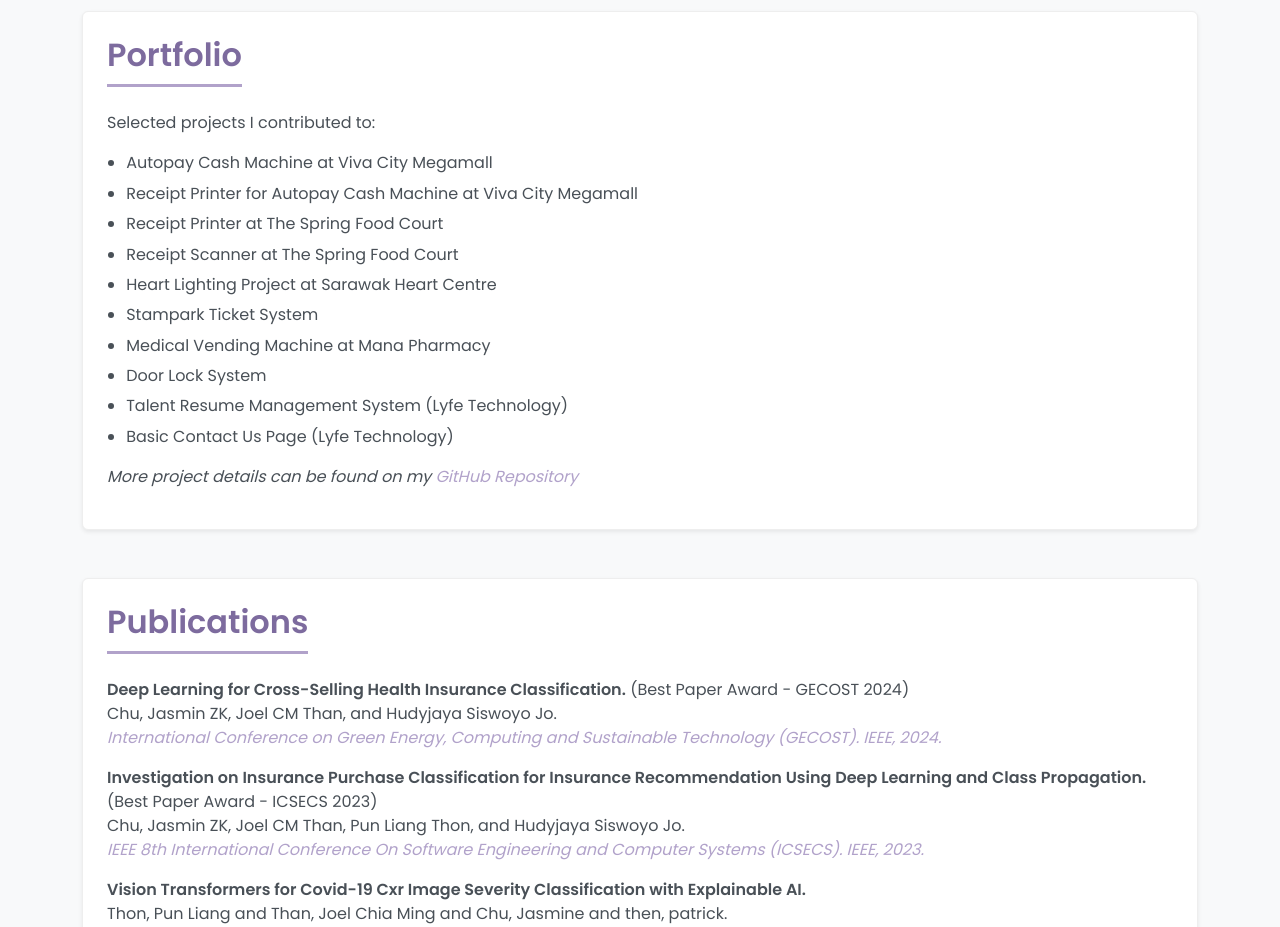
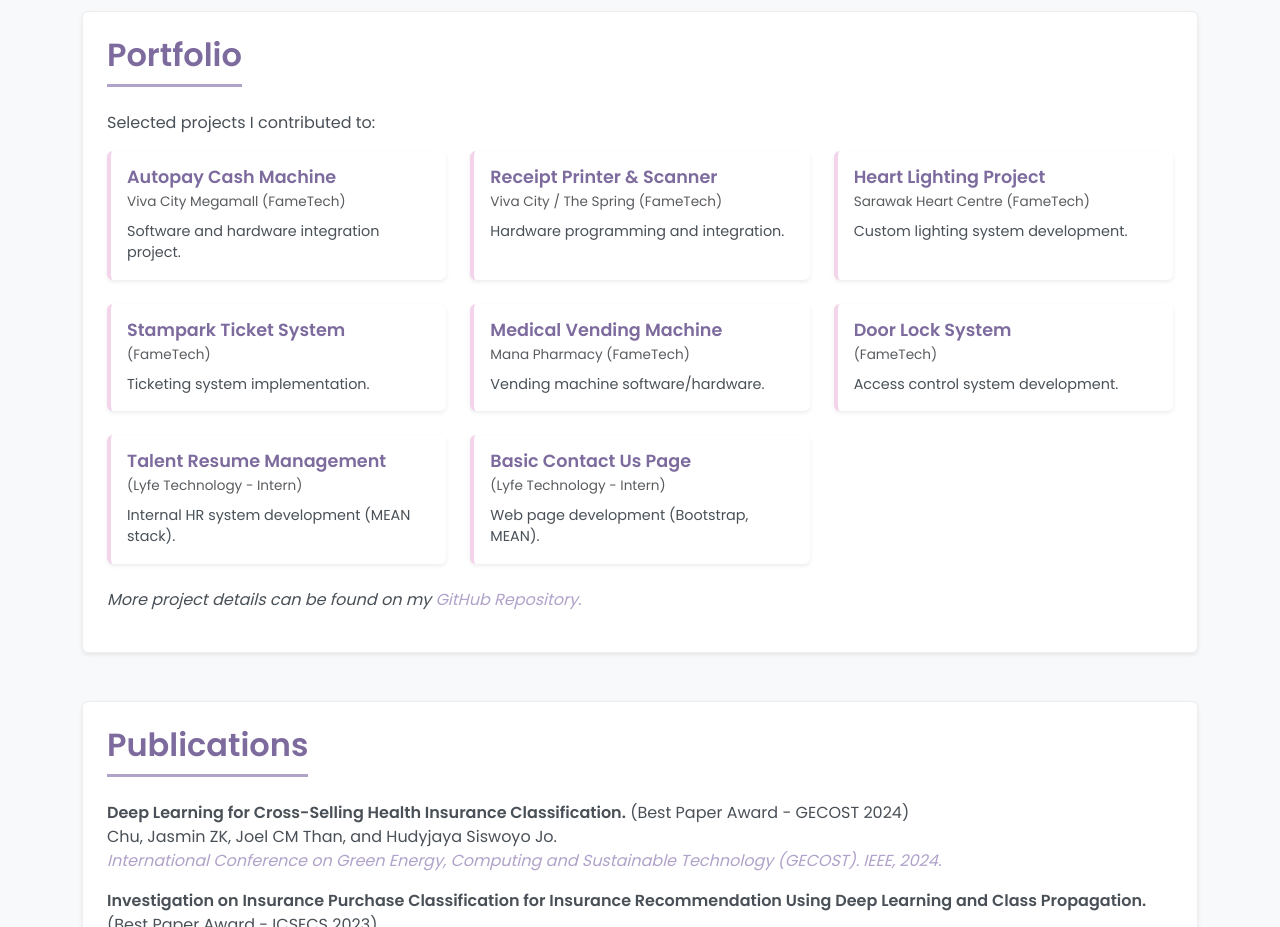
Before and after one commit to JasminChu/Portfolio, a plain HTML site: page profile.html in a window 1280 px wide. Shown: the part 2200-3127 px from the top of the page. Drawn offline with nearby package versions, Linux system fonts and the light colour scheme.

Commit message:
Animation for Portfolio section
Added some animation on "Portfolio" section

```diff
--- a/profile.html
+++ b/profile.html
@@ -1,21 +1,25 @@
 <!DOCTYPE html>
 <html lang="en">
+
 <head>
     <meta charset="UTF-8">
     <meta name="viewport" content="width=device-width, initial-scale=1.0">
     <title>Jasmin Chu Ze Kee - Resume & Portfolio</title>
-    <link href="https://cdn.jsdelivr.net/npm/bootstrap@5.3.3/dist/css/bootstrap.min.css" rel="stylesheet" integrity="sha384-QWTKZyjpPEjISv5WaRU9OFeRpok6YctnYmDr5pNlyT2bRjXh0JMhjY6hW+ALEwIH" crossorigin="anonymous">
+    <link href="https://cdn.jsdelivr.net/npm/bootstrap@5.3.3/dist/css/bootstrap.min.css" rel="stylesheet"
+        integrity="sha384-QWTKZyjpPEjISv5WaRU9OFeRpok6YctnYmDr5pNlyT2bRjXh0JMhjY6hW+ALEwIH" crossorigin="anonymous">
     <link rel="stylesheet" href="style.css">
     <link rel="preconnect" href="https://fonts.googleapis.com">
     <link rel="preconnect" href="https://fonts.gstatic.com" crossorigin>
     <link href="https://fonts.googleapis.com/css2?family=Poppins:wght@300;400;600&display=swap" rel="stylesheet">
 </head>
+
 <body>
 
     <nav class="navbar navbar-expand-lg navbar-light bg-light sticky-top shadow-sm">
         <div class="container">
             <a class="navbar-brand" href="#">Jasmin_00</a>
-            <button class="navbar-toggler" type="button" data-bs-toggle="collapse" data-bs-target="#navbarNav" aria-controls="navbarNav" aria-expanded="false" aria-label="Toggle navigation">
+            <button class="navbar-toggler" type="button" data-bs-toggle="collapse" data-bs-target="#navbarNav"
+                aria-controls="navbarNav" aria-expanded="false" aria-label="Toggle navigation">
                 <span class="navbar-toggler-icon"></span>
             </button>
             <div class="collapse navbar-collapse justify-content-end" id="navbarNav">
@@ -44,24 +48,31 @@
 
         <section id="about" class="mb-5 p-4 rounded shadow-sm section-bg">
             <h2 class="section-title mb-4">About Me</h2>
-            <p>I am a researcher with a Bachelor's degree in Computer Science and currently pursuing a Master in Science by Research. Specializing in Artificial Intelligence for On-Demand Insurance Recommendation. My research interests lie in developing practical solutions that align customer requirements with suitable insurance offerings.</p>
+            <p>I am a researcher with a Bachelor's degree in Computer Science and currently pursuing a Master in Science
+                by Research. Specializing in Artificial Intelligence for On-Demand Insurance Recommendation. My research
+                interests lie in developing practical solutions that align customer requirements with suitable insurance
+                offerings.</p>
         </section>
 
         <section id="experience" class="mb-5 p-4 rounded shadow-sm section-bg">
             <h2 class="section-title mb-4">Experience</h2>
             <div class="mb-4">
                 <h3 class="h5">Part-time Lecturer</h3>
-                <p class="text-muted"><strong>Swinburne University of Technology Sarawak Campus</strong> | Sep 2023 - Jun 2025</p>
+                <p class="text-muted"><strong>Swinburne University of Technology Sarawak Campus</strong> | Sep 2023 -
+                    Jun 2025</p>
                 <ul>
                     <li>Tutoring ~30 students in Computer and Logic Essential unit (Sem 2, 2023).</li>
-                    <li>Tutoring ~30 students in Data Science Principle unit, covering key concepts in data science and Big Data analytics (Sem 1, 2024).</li>
+                    <li>Tutoring ~30 students in Data Science Principle unit, covering key concepts in data science and
+                        Big Data analytics (Sem 1, 2024).</li>
                 </ul>
             </div>
             <div class="mb-4">
                 <h3 class="h5">Software Engineer</h3>
-                <p class="text-muted"><strong>Fame International Drone Services / FameTech Industry</strong> | Jan 2022 - Jun 2022</p>
+                <p class="text-muted"><strong>Fame International Drone Services / FameTech Industry</strong> | Jan 2022
+                    - Jun 2022</p>
                 <ul>
-                    <li>Responsibilities included Arduino software programming, hardware building, 3D printing, and electrical connections.</li>
+                    <li>Responsibilities included Arduino software programming, hardware building, 3D printing, and
+                        electrical connections.</li>
                     <li>Contributed to projects listed in the portfolio section.</li>
                 </ul>
             </div>
@@ -69,7 +80,8 @@
                 <h3 class="h5">Part-time Tutor</h3>
                 <p class="text-muted"><strong>Little Achievers Academy I & II</strong> | Jul 2021 - Current</p>
                 <ul>
-                    <li>Teaching English, Bahasa Malaysia, Mandarin, Mathematics, Add-Math, and Science to students aged 7-17.</li>
+                    <li>Teaching English, Bahasa Malaysia, Mandarin, Mathematics, Add-Math, and Science to students aged
+                        7-17.</li>
                 </ul>
             </div>
             <div class="mb-4">
@@ -77,9 +89,12 @@
                 <p class="text-muted"><strong>Lyfe Technology Sdn. Bhd.</strong> | Dec 2020 - Feb 2021</p>
                 <ul>
                     <li>Completed Talent Cultivation Program (TCP).</li>
-                    <li>Developed a basic 'contact us' page using Bootstrap and the MEAN stack (MongoDB, Express.js, AngularJS, Node.js).</li>
-                    <li>Contributed to a Talent Resume Management System for handling CVs, scheduling interviews, and displaying timetables.</li>
-                    <li>Gained knowledge in app-server-side development, specifically HMS Push kit for notifications.</li>
+                    <li>Developed a basic 'contact us' page using Bootstrap and the MEAN stack (MongoDB, Express.js,
+                        AngularJS, Node.js).</li>
+                    <li>Contributed to a Talent Resume Management System for handling CVs, scheduling interviews, and
+                        displaying timetables.</li>
+                    <li>Gained knowledge in app-server-side development, specifically HMS Push kit for notifications.
+                    </li>
                 </ul>
             </div>
         </section>
@@ -149,38 +164,113 @@
         <section id="portfolio" class="mb-5 p-4 rounded shadow-sm section-bg">
             <h2 class="section-title mb-4">Portfolio</h2>
             <p>Selected projects I contributed to:</p>
-             <ul>
-                <li>Autopay Cash Machine at Viva City Megamall</li>
-                <li>Receipt Printer for Autopay Cash Machine at Viva City Megamall</li>
-                <li>Receipt Printer at The Spring Food Court</li>
-                <li>Receipt Scanner at The Spring Food Court</li>
-                <li>Heart Lighting Project at Sarawak Heart Centre</li>
-                <li>Stampark Ticket System</li>
-                <li>Medical Vending Machine at Mana Pharmacy</li>
-                <li>Door Lock System</li>
-                 <li>Talent Resume Management System (Lyfe Technology)</li>
-                 <li>Basic Contact Us Page (Lyfe Technology)</li>
-            </ul>
-             <p class="mt-3"><em>More project details can be found on my <a href="https://github.com/JasminChu" target="_blank" class="link-style">GitHub Repository</a></em></p>
+
+            <div class="row g-4">
+                <div class="col-md-6 col-lg-4">
+                    <div class="card h-100 portfolio-card shadow-sm">
+                        <div class="card-body">
+                            <h5 class="card-title">Autopay Cash Machine</h5>
+                            <p class="card-subtitle mb-2 text-muted">Viva City Megamall (FameTech)</p>
+                            <p class="card-text small">Software and hardware integration project.</p>
+                        </div>
+                    </div>
+                </div>
+                <div class="col-md-6 col-lg-4">
+                    <div class="card h-100 portfolio-card shadow-sm">
+                        <div class="card-body">
+                            <h5 class="card-title">Receipt Printer & Scanner</h5>
+                            <p class="card-subtitle mb-2 text-muted">Viva City / The Spring (FameTech)</p>
+                            <p class="card-text small">Hardware programming and integration.</p>
+                        </div>
+                    </div>
+                </div>
+                <div class="col-md-6 col-lg-4">
+                    <div class="card h-100 portfolio-card shadow-sm">
+                        <div class="card-body">
+                            <h5 class="card-title">Heart Lighting Project</h5>
+                            <p class="card-subtitle mb-2 text-muted">Sarawak Heart Centre (FameTech)</p>
+                            <p class="card-text small">Custom lighting system development.</p>
+                        </div>
+                    </div>
+                </div>
+                <div class="col-md-6 col-lg-4">
+                    <div class="card h-100 portfolio-card shadow-sm">
+                        <div class="card-body">
+                            <h5 class="card-title">Stampark Ticket System</h5>
+                            <p class="card-subtitle mb-2 text-muted">(FameTech)</p>
+                            <p class="card-text small">Ticketing system implementation.</p>
+                        </div>
+                    </div>
+                </div>
+                <div class="col-md-6 col-lg-4">
+                    <div class="card h-100 portfolio-card shadow-sm">
+                        <div class="card-body">
+                            <h5 class="card-title">Medical Vending Machine</h5>
+                            <p class="card-subtitle mb-2 text-muted">Mana Pharmacy (FameTech)</p>
+                            <p class="card-text small">Vending machine software/hardware.</p>
+                        </div>
+                    </div>
+                </div>
+                <div class="col-md-6 col-lg-4">
+                    <div class="card h-100 portfolio-card shadow-sm">
+                        <div class="card-body">
+                            <h5 class="card-title">Door Lock System</h5>
+                            <p class="card-subtitle mb-2 text-muted">(FameTech)</p>
+                            <p class="card-text small">Access control system development.</p>
+                        </div>
+                    </div>
+                </div>
+                <div class="col-md-6 col-lg-4">
+                    <div class="card h-100 portfolio-card shadow-sm">
+                        <div class="card-body">
+                            <h5 class="card-title">Talent Resume Management</h5>
+                            <p class="card-subtitle mb-2 text-muted">(Lyfe Technology - Intern)</p>
+                            <p class="card-text small">Internal HR system development (MEAN stack).</p>
+                        </div>
+                    </div>
+                </div>
+                <div class="col-md-6 col-lg-4">
+                    <div class="card h-100 portfolio-card shadow-sm">
+                        <div class="card-body">
+                            <h5 class="card-title">Basic Contact Us Page</h5>
+                            <p class="card-subtitle mb-2 text-muted">(Lyfe Technology - Intern)</p>
+                            <p class="card-text small">Web page development (Bootstrap, MEAN).</p>
+                        </div>
+                    </div>
+                </div>
+            </div>
+
+            <p class="mt-4"><em>More project details can be found on my <a href="https://github.com/JasminChu"
+                        target="_blank" class="link-style">GitHub Repository.</a></em></p>
         </section>
 
         <section id="publications" class="mb-5 p-4 rounded shadow-sm section-bg">
             <h2 class="section-title mb-4">Publications</h2>
             <ul class="list-unstyled">
                 <li class="mb-3">
-                    <strong>Deep Learning for Cross-Selling Health Insurance Classification.</strong> (Best Paper Award - GECOST 2024) <br>
+                    <strong>Deep Learning for Cross-Selling Health Insurance Classification.</strong> (Best Paper Award
+                    - GECOST 2024) <br>
                     Chu, Jasmin ZK, Joel CM Than, and Hudyjaya Siswoyo Jo. <br>
-                    <em><a href="http://ieeexplore.ieee.org/abstract/document/10475046" target="_blank" class="link-style">International Conference on Green Energy, Computing and Sustainable Technology (GECOST). IEEE, 2024.</em></a>
+                    <em><a href="http://ieeexplore.ieee.org/abstract/document/10475046" target="_blank"
+                            class="link-style">International Conference on Green Energy, Computing and Sustainable
+                            Technology (GECOST). IEEE, 2024.</em></a>
                 </li>
                 <li class="mb-3">
-                     <strong>Investigation on Insurance Purchase Classification for Insurance Recommendation Using Deep Learning and Class Propagation.</strong> (Best Paper Award - ICSECS 2023) <br>
+                    <strong>Investigation on Insurance Purchase Classification for Insurance Recommendation Using Deep
+                        Learning and Class Propagation.</strong> (Best Paper Award - ICSECS 2023) <br>
                     Chu, Jasmin ZK, Joel CM Than, Pun Liang Thon, and Hudyjaya Siswoyo Jo. <br>
-                     <em><a href="https://ieeexplore.ieee.org/abstract/document/10256401" target="_blank" class="link-style">IEEE 8th International Conference On Software Engineering and Computer Systems (ICSECS). IEEE, 2023.</em></a>
+                    <em><a href="https://ieeexplore.ieee.org/abstract/document/10256401" target="_blank"
+                            class="link-style">IEEE 8th International Conference On Software Engineering and Computer
+                            Systems (ICSECS). IEEE, 2023.</em></a>
                 </li>
                 <li>
-                     <strong>Vision Transformers for Covid-19 Cxr Image Severity Classification with Explainable AI.</strong> <br>
+                    <strong>Vision Transformers for Covid-19 Cxr Image Severity Classification with Explainable
+                        AI.</strong> <br>
                     Thon, Pun Liang and Than, Joel Chia Ming and Chu, Jasmine and then, patrick. <br>
-                     <em>Available at SSRN: <a href="https://ssrn.com/abstract=4713173" target="_blank" class="link-style">https://ssrn.com/abstract=4713173</a> or <a href="http://dx.doi.org/10.2139/ssrn.4713173" target="_blank" class="link-style">http://dx.doi.org/10.2139/ssrn.4713173</a></em>
+                    <em>Available at SSRN: <a href="https://ssrn.com/abstract=4713173" target="_blank"
+                            class="link-style">https://ssrn.com/abstract=4713173</a> or <a
+                            href="http://dx.doi.org/10.2139/ssrn.4713173" target="_blank"
+                            class="link-style">http://dx.doi.org/10.2139/ssrn.4713173</a></em>
                 </li>
             </ul>
         </section>
@@ -195,7 +285,8 @@
                 <li>Swinburne Sarawak Postgraduate Conference 2023</li>
                 <li>Dean's List Scorers' Award (Multiple Semesters)</li>
                 <li>Google Digital Garage - Fundamental of Digital Marketing</li>
-                 <li>Google Analytics Certifications (Power Users, Beginners, Advanced, 360 Intro, Data Studio Intro)</li>
+                <li>Google Analytics Certifications (Power Users, Beginners, Advanced, 360 Intro, Data Studio Intro)
+                </li>
                 <li>Excel Crash Course - Spreadsheet Formulas for Finance (CFI)</li>
                 <li>Nasa Space App Sarawak</li>
                 <li>Committee of Swinburne Postgraduate Research Society (PGRS) (2023-2024)</li>
@@ -209,7 +300,8 @@
             <p>Email: <a href="mailto:keechu613@gmail.com" class="link-style">keechu613@gmail.com</a></p>
             <p>Location: Kuching, Sarawak</p>
             <p>GitHub: <a href="https://github.com/JasminChu" target="_blank" class="link-style">GitHub Profile</a></p>
-           <p>Google Scholar: <a href="https://scholar.google.com/citations?user=7BexjzAAAAAJ&hl=en" target="_blank" class="link-style">View Profile</a></p>
+            <p>Google Scholar: <a href="https://scholar.google.com/citations?user=7BexjzAAAAAJ&hl=en" target="_blank"
+                    class="link-style">View Profile</a></p>
         </section>
 
     </main>
@@ -220,7 +312,10 @@
         </div>
     </footer>
 
-    <script src="https://cdn.jsdelivr.net/npm/bootstrap@5.3.3/dist/js/bootstrap.bundle.min.js" integrity="sha384-YvpcrYf0tY3lHB60NNkmXc5s9fDVZLESaAA55NDzOxhy9GkcIdslK1eN7N6jIeHz" crossorigin="anonymous"></script>
+    <script src="https://cdn.jsdelivr.net/npm/bootstrap@5.3.3/dist/js/bootstrap.bundle.min.js"
+        integrity="sha384-YvpcrYf0tY3lHB60NNkmXc5s9fDVZLESaAA55NDzOxhy9GkcIdslK1eN7N6jIeHz"
+        crossorigin="anonymous"></script>
     <script src="script.js"></script>
 </body>
+
 </html>
--- a/style.css
+++ b/style.css
@@ -141,3 +141,40 @@ li {
     font-size: 1.2em; /* Make bullet more visible */
     line-height: 1;
 }
+
+/* Portfolio Section Specific Styles */
+.portfolio-card {
+    border: none; /* Remove default card border */
+    border-left: 4px solid var(--primary-color); /* Use primary color as left accent border */
+    transition: transform 0.2s ease-in-out, box-shadow 0.2s ease-in-out;
+    background-color: var(--light-bg); /* Ensure white background */
+}
+
+.portfolio-card:hover {
+    transform: translateY(-5px); /* Slight lift effect on hover */
+    box-shadow: 0 4px 12px rgba(0, 0, 0, 0.1); /* Enhance shadow on hover */
+    border-left-color: var(--secondary-color); /* Change accent border color on hover */
+}
+
+.portfolio-card .card-title {
+    color: var(--heading-color); /* Use heading color for titles */
+    font-weight: 600;
+    font-size: 1.1rem;
+    margin-bottom: 0.5rem;
+}
+
+.portfolio-card .card-subtitle {
+    font-size: 0.85rem;
+    color: #6c757d; /* Standard muted text color */
+}
+
+.portfolio-card .card-text {
+    font-size: 0.9rem;
+    color: var(--text-color); /* Standard text color */
+}
+
+/* Ensure consistent spacing in grid */
+.g-4 {
+    --bs-gutter-x: 1.5rem;
+    --bs-gutter-y: 1.5rem;
+}
```
Lines whose indentation alone changed are shown as unchanged.
